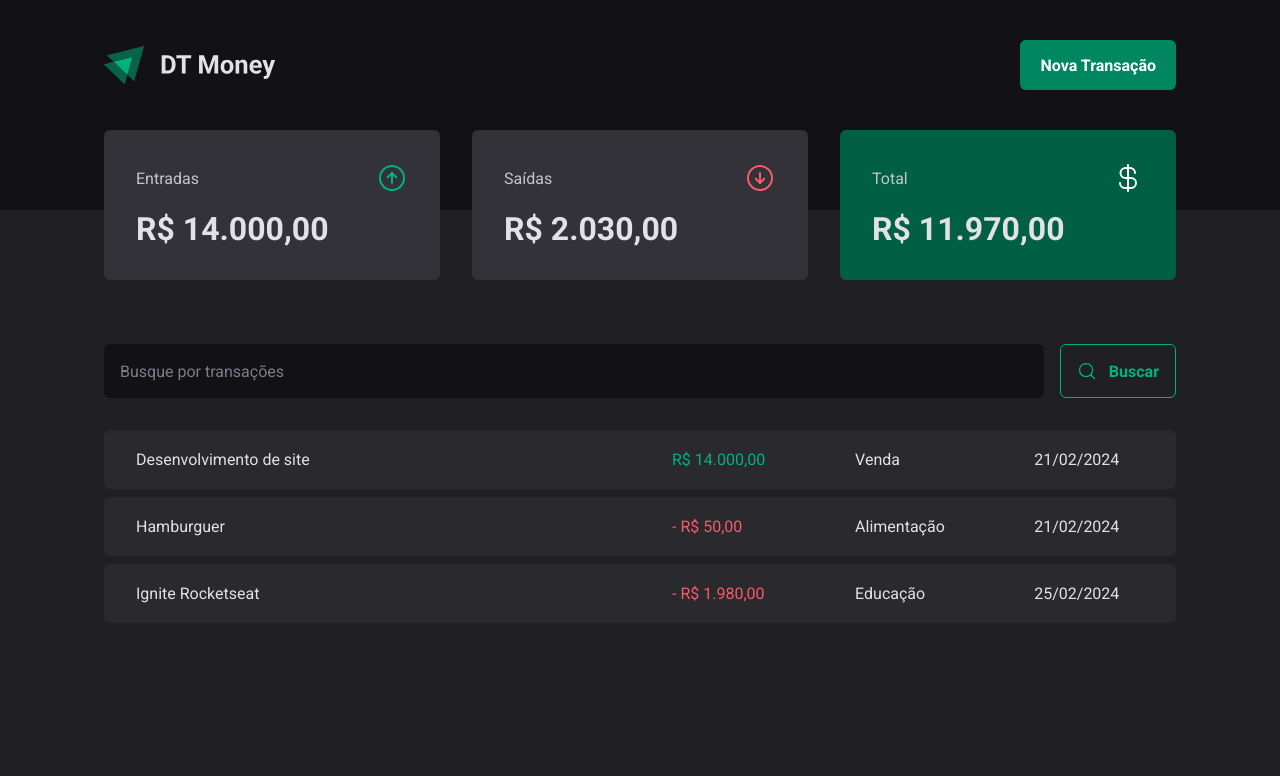
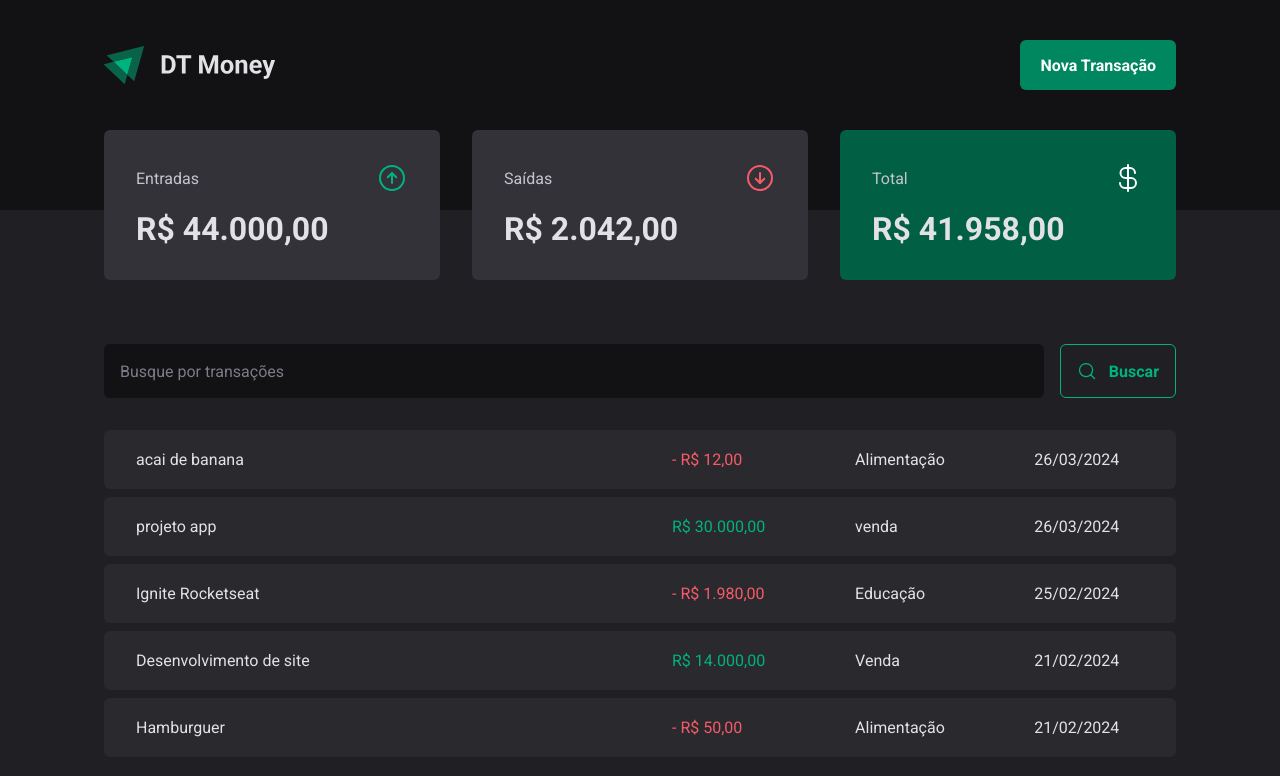
Before and after one commit to Carolbrandes/03-dt-money, a React (Vite) app: page / in a window 1280 px wide. Shown: the top 776 px of the page. Built offline with nearby package versions, Linux system fonts and the light colour scheme; data requests are answered from the project's data file.

Commit message:
feat/TransactionsContext and NewTransactionModal: create new transaction

```diff
--- a/server.json
+++ b/server.json
@@ -23,6 +23,22 @@
       "category": "Educação",
       "price": 1980,
       "createdAt": "2024-02-25T09:30:20.039Z"
+    },
+    {
+      "description": "projeto app",
+      "price": 30000,
+      "category": "venda",
+      "type": "income",
+      "createdAt": "2024-03-26T12:38:33.843Z",
+      "id": 4
+    },
+    {
+      "description": "acai de banana",
+      "price": 12,
+      "category": "Alimentação",
+      "type": "outcome",
+      "createdAt": "2024-03-26T12:38:56.848Z",
+      "id": 5
     }
   ]
 }
--- a/src/components/NewTransactionModal/index.tsx
+++ b/src/components/NewTransactionModal/index.tsx
@@ -1,7 +1,9 @@
 import * as Dialog from "@radix-ui/react-dialog";
 import { ArrowCircleDown, ArrowCircleUp, X } from "phosphor-react";
+import { useContext } from "react";
 import { Controller, useForm } from "react-hook-form";
 import * as z from "zod";
+import { TransactionContext } from "../../contexts/TransactionsContext";
 import * as S from "./styles";
 
 const newTransactionFormSchema = z.object({
@@ -14,16 +16,26 @@ const newTransactionFormSchema = z.object({
 type NewTransactionFormInputs = z.infer<typeof newTransactionFormSchema>;
 
 export const NewTransactionModal = () => {
+  const {createTransaction} = useContext(TransactionContext)
   const {
     control,
     register,
     handleSubmit,
     formState: { isSubmitting },
+    reset
   } = useForm<NewTransactionFormInputs>();
 
   async function handleCreateNewTransaction(data: NewTransactionFormInputs) {
-    await new Promise((resolve) => setTimeout(resolve, 2000));
-    console.log("🚀 ~ handleCreateNewTransaction ~ data:", data);
+    const {description, price, category, type} = data
+
+    await createTransaction({
+      description,
+      price,
+      category,
+      type
+    })
+
+    reset()
   }
 
   return (
--- a/src/contexts/TransactionsContext.tsx
+++ b/src/contexts/TransactionsContext.tsx
@@ -10,14 +10,24 @@ interface Transaction {
   createdAt: string;
 }
 
+interface CreateTransactionInput{
+  description: string;
+  type: "income" | "outcome";
+  price: number;
+  category: string;
+}
+
 interface TransactionContextType {
   transactions: Transaction[];
   fetchTransactions: (query?: string) => Promise<void>
+  createTransaction: (data: CreateTransactionInput) => Promise<void>
 }
 
 interface TransactionsProviderProps {
   children: ReactNode;
 }
+
+
 
 export const TransactionContext = createContext({} as TransactionContextType);
 
@@ -28,10 +38,27 @@ export function TransactionsProvider({ children }: TransactionsProviderProps) {
   async function fetchTransactions(query?: string) {
     const {data} = await api.get('transactions', {
       params: {
-        q: query
+        q: query,
+        _sort: 'createdAt',
+        _order: 'desc'
       }
     })
     setTransactions(data);
+  }
+
+  async function createTransaction(data: CreateTransactionInput){
+    const {description, price, category, type} = data
+
+    const response = await api.post('transactions', {
+      description,
+      price,
+      category,
+      type,
+      createdAt: new Date()
+    })
+
+    setTransactions((state) => [response.data, ...state])
+
   }
 
   useEffect(() => {
@@ -39,7 +66,7 @@ export function TransactionsProvider({ children }: TransactionsProviderProps) {
   }, []);
 
   return (
-    <TransactionContext.Provider value={{ transactions, fetchTransactions }}>
+    <TransactionContext.Provider value={{ transactions, fetchTransactions, createTransaction }}>
       {children}
     </TransactionContext.Provider>
   );
```
Lines whose indentation alone changed are shown as unchanged.
